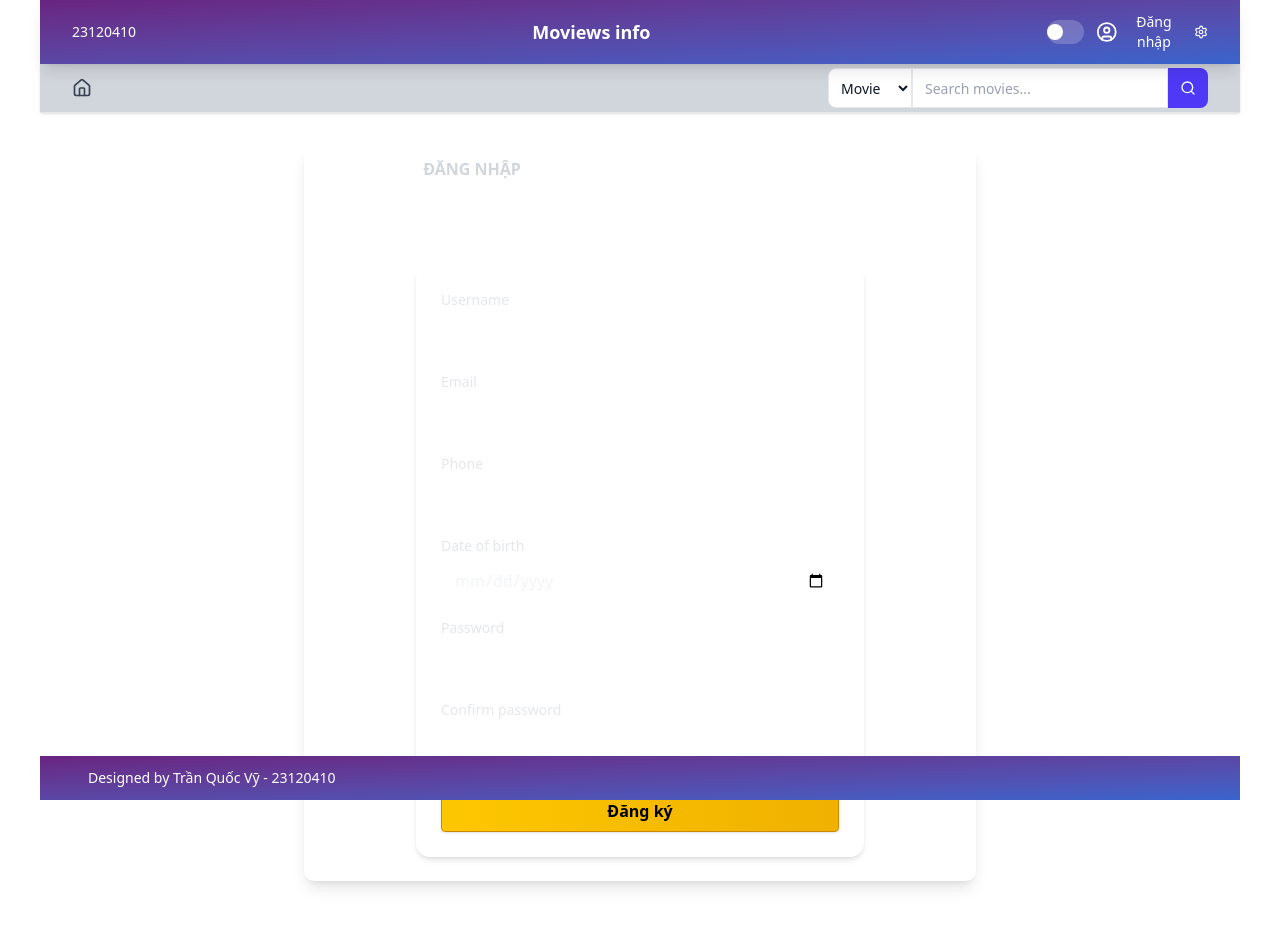
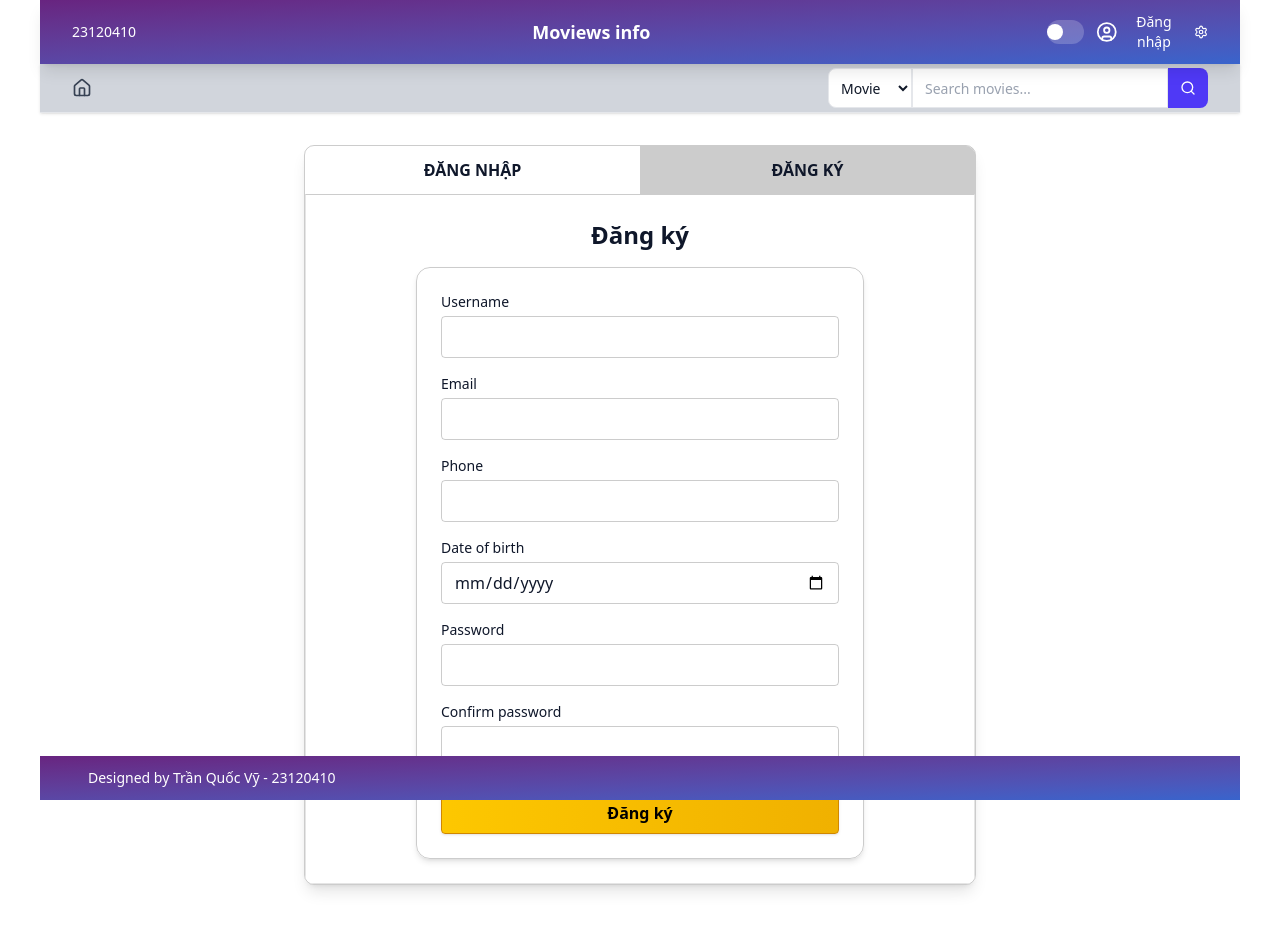
Before and after one commit to tranquocvy/BTCNWeb02, a React (Vite) app: page /login in a window 1280 px wide. Both pictures are taken after a click on the button "ĐĂNG KÝ". Shown: the top 930 px of the page. Built offline with nearby package versions, Linux system fonts and the light colour scheme; no server answers.

Commit message:
feat(auth): change color

```diff
--- a/src/components/auth/Login.jsx
+++ b/src/components/auth/Login.jsx
@@ -42,7 +42,7 @@ export default function Login({ onSubmit }) {
   return (
     <form
       onSubmit={submitHandler}
-      className="text-left max-w-md mx-auto bg-trans backdrop-blur-md border border-white/10 p-6 rounded-xl shadow-md transition"
+      className="text-left max-w-md mx-auto bg-trans backdrop-blur-md border border-black/20 dark:border-white/20 p-6 rounded-xl shadow-md transition"
     >
       {successMessage && (
         <div role="status" aria-live="polite" className="mb-4 p-3 rounded-md bg-green-700 bg-opacity-90 text-white text-sm font-medium">
@@ -51,11 +51,11 @@ export default function Login({ onSubmit }) {
       )}
 
       <div className="mb-4">
-        <label className="block text-sm font-medium text-gray-200 mb-1">Username</label>
+        <label className="block text-sm font-medium mb-1">Username</label>
         <input
           type="text"
           {...register('username')}
-          className="w-full px-3 py-2 rounded bg-trans border border-white/10 text-gray-100 focus:outline-none focus:ring-1 focus:ring-yellow-400 transition"
+          className="w-full px-3 py-2 rounded bg-trans border border-black/20 dark:border-white/10 text-gray-100 focus:outline-none focus:ring-1 focus:ring-yellow-400 transition"
         />
         {errors.username && (
           <p className="text-red-500 text-sm mt-1">{errors.username.message}</p>
@@ -63,11 +63,11 @@ export default function Login({ onSubmit }) {
       </div>
 
       <div className="mb-4">
-        <label className="block text-sm font-medium text-gray-200 mb-1">Password</label>
+        <label className="block text-sm font-medium mb-1">Password</label>
         <input
           type="password"
           {...register('password')}
-          className="w-full px-3 py-2 rounded bg-transparent border border-white/10 text-gray-100 focus:outline-none focus:ring-1 focus:ring-yellow-400 transition"
+          className="w-full px-3 py-2 rounded bg-transparent border border-black/20 dark:border-white/10 text-gray-100 focus:outline-none focus:ring-1 focus:ring-yellow-400 transition"
         />
         {errors.password && (
           <p className="text-red-500 text-sm mt-1">{errors.password.message}</p>
--- a/src/components/auth/Register.jsx
+++ b/src/components/auth/Register.jsx
@@ -38,7 +38,7 @@ export default function Register({ onSubmit }) {
   })
 
   return (
-    <form onSubmit={submitHandler} className="text-left max-w-md mx-auto bg-transparent backdrop-blur-md border border-white/10 p-6 rounded-xl shadow-md transition">
+    <form onSubmit={submitHandler} className="text-left max-w-md mx-auto bg-transparent backdrop-blur-md border border-black/20 dark:border-white/20 p-6 rounded-xl shadow-md transition">
 
       {successMessage && (
         <div role="status" aria-live="polite" className="mb-4 p-3 rounded-md bg-green-700 bg-opacity-90 text-white text-sm font-medium">
@@ -47,11 +47,11 @@ export default function Register({ onSubmit }) {
       )}
 
       <div className="mb-4">
-        <label className="block text-sm font-medium text-gray-200 mb-1">Username</label>
+        <label className="block text-sm font-medium mb-1">Username</label>
         <input
           type="text"
           {...register('username')}
-          className="w-full px-3 py-2 rounded bg-transparent border border-white/10 text-gray-100 focus:outline-none focus:ring-1 focus:ring-yellow-400 transition"
+          className="w-full px-3 py-2 rounded bg-transparent border border-black/20 dark:border-white/10 text-gray-100 focus:outline-none focus:ring-1 focus:ring-yellow-400 transition"
         />
         {errors.username && (
           <p className="text-red-500 text-sm mt-1">{errors.username.message}</p>
@@ -59,11 +59,11 @@ export default function Register({ onSubmit }) {
       </div>
 
       <div className="mb-4">
-        <label className="block text-sm font-medium text-gray-200 mb-1">Email</label>
+        <label className="block text-sm font-medium mb-1">Email</label>
         <input
           type="email"
           {...register('email')}
-          className="w-full px-3 py-2 rounded bg-transparent border border-white/10 text-gray-100 focus:outline-none focus:ring-1 focus:ring-yellow-400 transition"
+          className="w-full px-3 py-2 rounded bg-transparent border border-black/20 dark:border-white/10 text-gray-100 focus:outline-none focus:ring-1 focus:ring-yellow-400 transition"
         />
         {errors.email && (
           <p className="text-red-500 text-sm mt-1">{errors.email.message}</p>
@@ -71,11 +71,11 @@ export default function Register({ onSubmit }) {
       </div>
 
       <div className="mb-4">
-        <label className="block text-sm font-medium text-gray-200 mb-1">Phone</label>
+        <label className="block text-sm font-medium mb-1">Phone</label>
         <input
           type="tel"
           {...register('phone')}
-          className="w-full px-3 py-2 rounded bg-transparent border border-white/10 text-gray-100 focus:outline-none focus:ring-1 focus:ring-yellow-400 transition"
+          className="w-full px-3 py-2 rounded bg-transparent border border-black/20 dark:border-white/10 text-gray-100 focus:outline-none focus:ring-1 focus:ring-yellow-400 transition"
         />
         {errors.phone && (
           <p className="text-red-500 text-sm mt-1">{errors.phone.message}</p>
@@ -83,11 +83,11 @@ export default function Register({ onSubmit }) {
       </div>
 
       <div className="mb-4">
-        <label className="block text-sm font-medium text-gray-200 mb-1">Date of birth</label>
+        <label className="block text-sm font-medium mb-1">Date of birth</label>
         <input
           type="date"
           {...register('dob')}
-          className="w-full px-3 py-2 rounded bg-transparent border border-white/10 text-gray-100 focus:outline-none focus:ring-1 focus:ring-yellow-400 transition"
+          className="w-full px-3 py-2 rounded text-white/500 dark:text-white/500 bg-transparent border border-black/20 dark:border-white/10 text-gray-100 focus:outline-none focus:ring-1 focus:ring-yellow-400 transition"
         />
         {errors.dob && (
           <p className="text-red-500 text-sm mt-1">{errors.dob.message}</p>
@@ -95,11 +95,11 @@ export default function Register({ onSubmit }) {
       </div>
 
       <div className="mb-4">
-        <label className="block text-sm font-medium text-gray-200 mb-1">Password</label>
+        <label className="block text-sm font-medium mb-1">Password</label>
         <input
           type="password"
           {...register('password')}
-          className="w-full px-3 py-2 rounded bg-transparent border border-white/10 text-gray-100 focus:outline-none focus:ring-1 focus:ring-yellow-400 transition"
+          className="w-full px-3 py-2 rounded bg-transparent border border-black/20 dark:border-white/10 text-gray-100 focus:outline-none focus:ring-1 focus:ring-yellow-400 transition"
         />
         {errors.password && (
           <p className="text-red-500 text-sm mt-1">{errors.password.message}</p>
@@ -107,11 +107,11 @@ export default function Register({ onSubmit }) {
       </div>
 
       <div className="mb-4">
-        <label className="block text-sm font-medium text-gray-200 mb-1">Confirm password</label>
+        <label className="block text-sm font-medium mb-1">Confirm password</label>
         <input
           type="password"
           {...register('confirmPassword')}
-          className="w-full px-3 py-2 rounded bg-transparent border border-white/10 text-gray-100 focus:outline-none focus:ring-1 focus:ring-yellow-400 transition"
+          className="w-full px-3 py-2 rounded bg-transparent border border-black/20 dark:border-white/10 text-gray-100 focus:outline-none focus:ring-1 focus:ring-yellow-400 transition"
         />
         {errors.confirmPassword && (
           <p className="text-red-500 text-sm mt-1">{errors.confirmPassword.message}</p>
--- a/src/pages/Auth.jsx
+++ b/src/pages/Auth.jsx
@@ -17,31 +17,31 @@ export default function AuthPage() {
     <MainLayout>
       <div className="max-w-[900px] mx-auto px-4 py-8">
         <div className="bg-transparent max-w-2xl mx-auto">
-          <div className="bg-transparent rounded-lg shadow-lg overflow-hidden">
+          <div className="bg-transparent border border-black/20 dark:border-white/20 rounded-lg shadow-lg overflow-hidden">
             <div className="flex">
               <button
                 onClick={() => setTab('login')}
-                className={`flex-1 py-3 text-center font-semibold ${tab === 'login' ? 'bg-white/6 text-white' : 'text-gray-300'}`}
+                className={`flex-1 py-3 text-center cursor-pointer font-semibold ${tab === 'login' ? 'bg-black/20 dark:bg-white/6' : 'dark:text-gray-300'}`}
               >
                 ĐĂNG NHẬP
               </button>
               <button
                 onClick={() => setTab('register')}
-                className={`flex-1 py-3 text-center font-semibold ${tab === 'register' ? 'bg-white/6 text-white' : 'text-gray-300'}`}
+                className={`flex-1 py-3 text-center cursor-pointer font-semibold ${tab === 'register' ? 'bg-black/20 dark:bg-white/6' : 'dark:text-gray-300'}`}
               >
                 ĐĂNG KÝ
               </button>
             </div>
 
-            <div className="p-6">
+            <div className="p-6 border border-t-black/20 dark:border-t-white/10">
               {tab === 'login' ? (
                 <div>
-                  <h1 className="text-2xl font-bold text-white mb-4">Đăng nhập</h1>
+                  <h1 className="text-2xl font-bold mb-4">Đăng nhập</h1>
                   <LoginForm onSubmit={handleLogin} />
                 </div>
               ) : (
                 <div>
-                  <h1 className="text-2xl font-bold text-white mb-4">Đăng ký</h1>
+                  <h1 className="text-2xl font-bold mb-4">Đăng ký</h1>
                   <RegisterForm onSubmit={handleRegister} />
                 </div>
               )}
```
